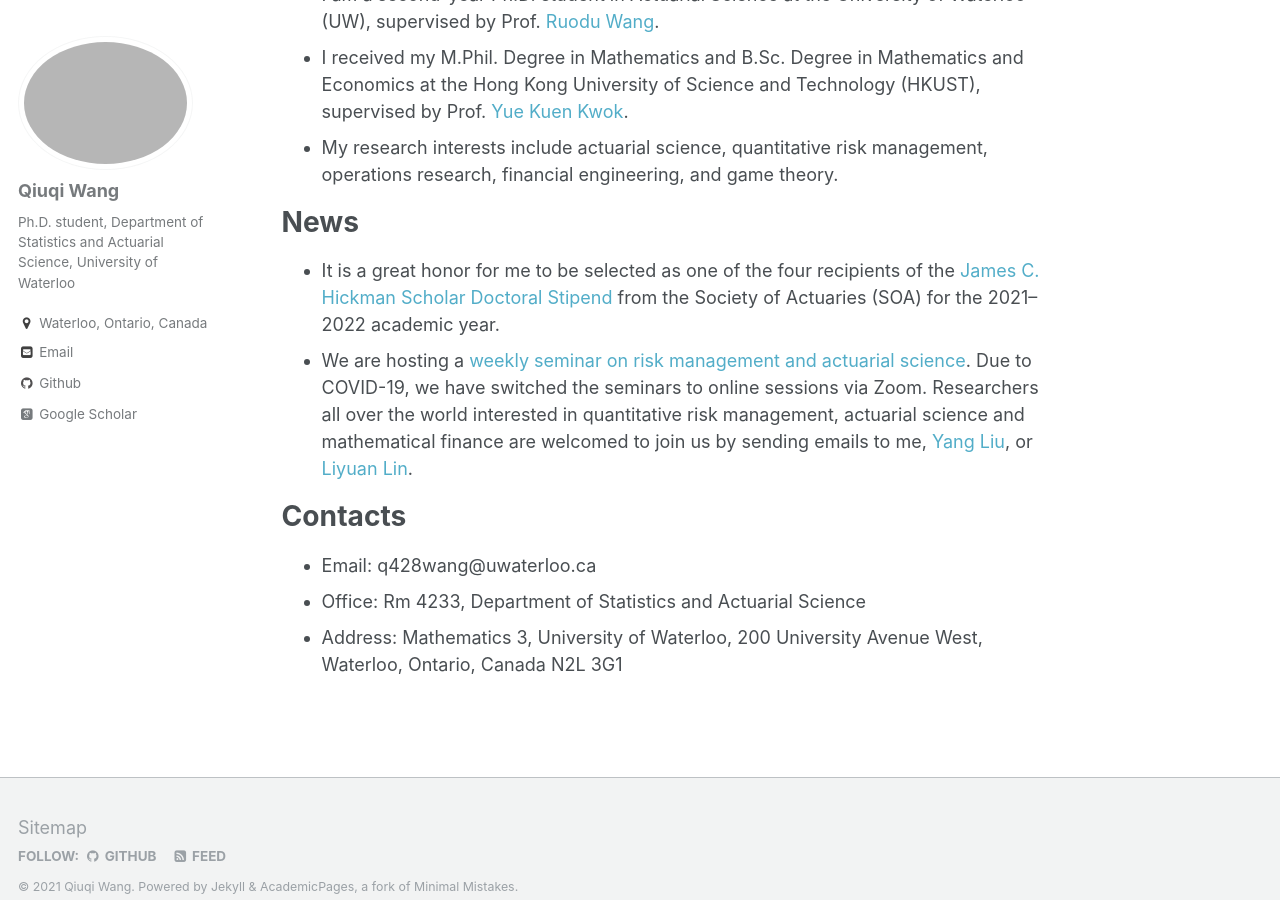
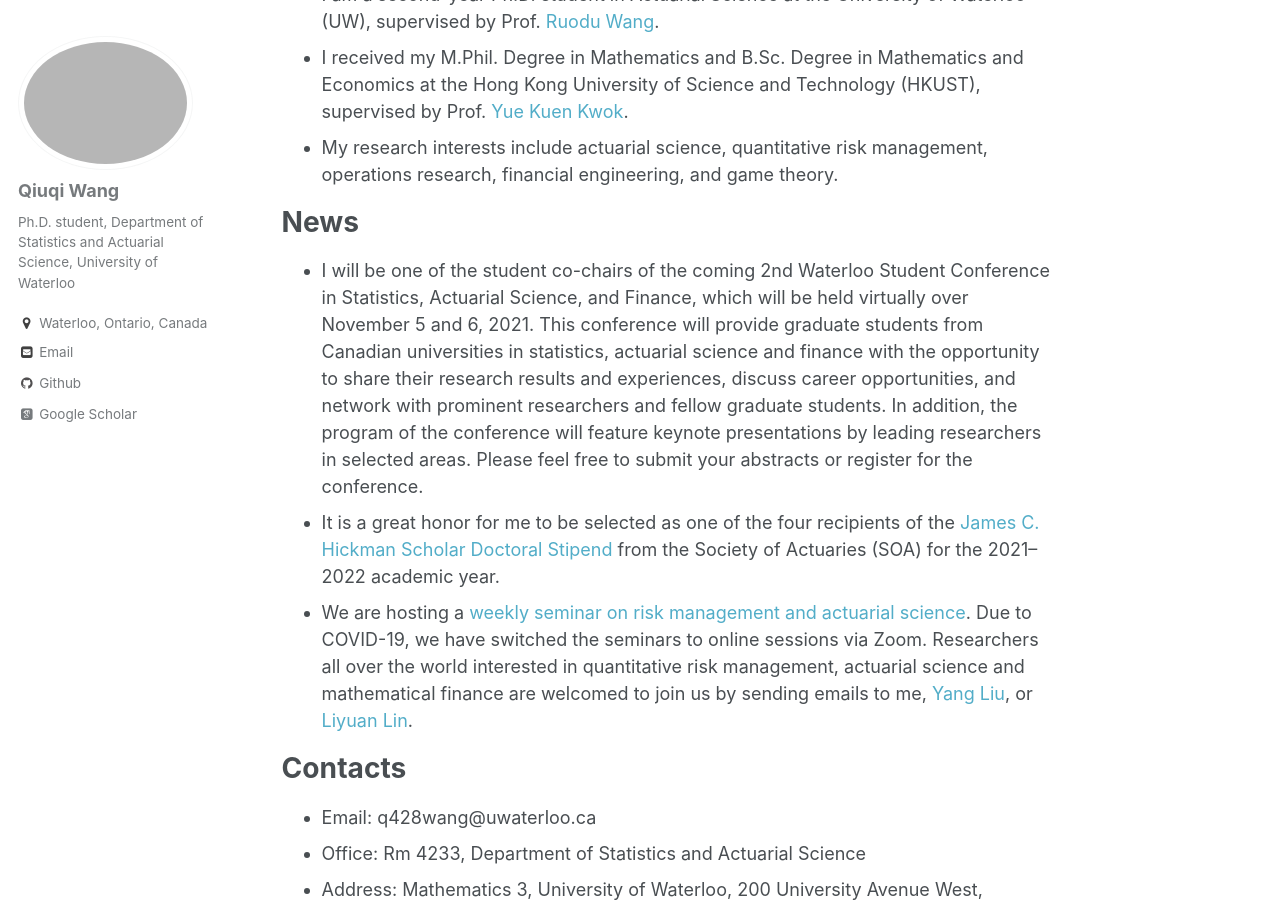
Before and after one commit to qwangan/qwangan.github.io, a Jekyll site: the page built from _pages/about.md, in a window 1280 px wide and 900 px high, scrolled down 564 px. Built offline with Jekyll 4.4.1, drawn with Linux system fonts in a browser that asks for light colours; some web fonts are replaced.

Commit message:
Update about.md

```diff
--- a/_pages/about.md
+++ b/_pages/about.md
@@ -18,6 +18,7 @@ redirect_from:
 * My research interests include actuarial science, quantitative risk management, operations research, financial engineering, and game theory.
 
 # News
+* I will be one of the student co-chairs of the coming 2nd Waterloo Student Conference in Statistics, Actuarial Science, and Finance, which will be held virtually over November 5 and 6, 2021. This conference will provide graduate students from Canadian universities in statistics, actuarial science and finance with the opportunity to share their research results and experiences, discuss career opportunities, and network with prominent researchers and fellow graduate students. In addition, the program of the conference will feature keynote presentations by leading researchers in selected areas. Please feel free to submit your abstracts or register for the conference.
 * It is a great honor for me to be selected as one of the four recipients of the [James C. Hickman Scholar Doctoral Stipend](https://www.soa.org/resources/announcements/press-releases/2021/hickmans-scholar/) from the Society of Actuaries (SOA) for the 2021--2022 academic year.
 * We are hosting a [weekly seminar on risk management and actuarial science](https://yang-liu16.github.io/seminar/). Due to COVID-19, we have switched the seminars to online sessions via Zoom. Researchers all over the world interested in quantitative risk management, actuarial science and mathematical finance are welcomed to join us by sending emails to me, [Yang Liu](https://yang-liu16.github.io/), or [Liyuan Lin](mailto:l89lin@uwaterloo.ca).
 
```
